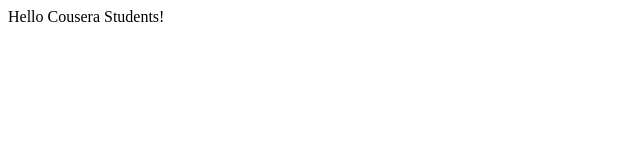
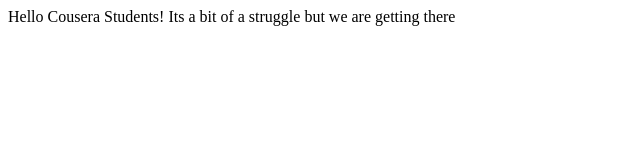
Before and after one commit to gerry3f/coursera-test, a plain HTML site: page index.html in a window 1280 px wide. Shown: the whole page, without its empty margins (0-640 px from the left). Drawn offline with Linux system fonts and the light colour scheme.

Commit message:
New version of web file

```diff
--- a/index.html
+++ b/index.html
@@ -5,6 +5,6 @@
     <title>Hello Coursera</title>
 </head>
 <body>
-    <hi>Hello Cousera Students!</hi>
+    <hi>Hello Cousera Students! Its a bit of a struggle but we are getting there</hi>
 </body>
 </html>
```
